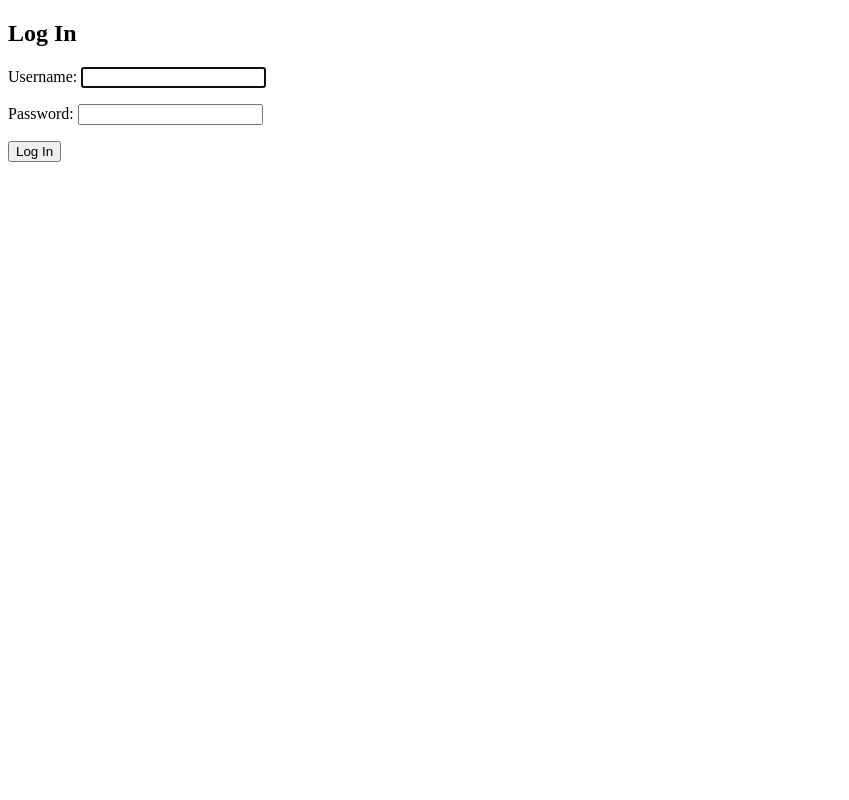
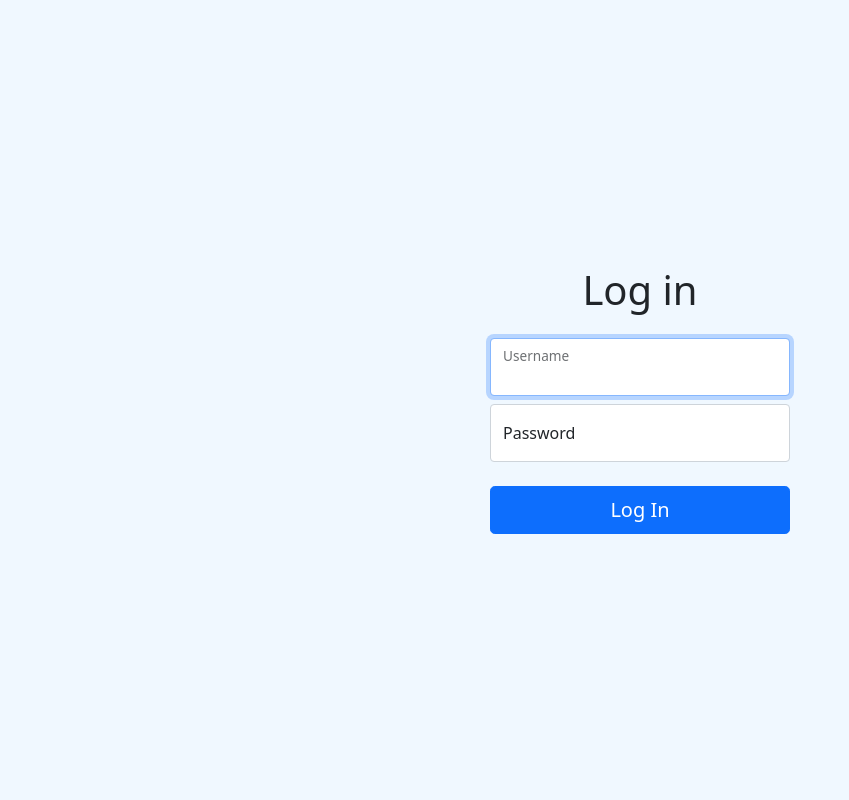
Before and after one commit to grglcy/borg-web, a Django app: page /accounts/login/ in a window 1280 px wide. Shown: the whole page, without its empty margins (0-849 px from the left). Run offline with Django 3.2, Linux system fonts and the light colour scheme.

Commit message:
Improve login form layout and aesthetic

```diff
--- a/borgweb/templates/registration/login.html
+++ b/borgweb/templates/registration/login.html
@@ -3,15 +3,57 @@
 <head>
     <meta charset="UTF-8">
     <title>Login</title>
+    <link href="https://cdn.jsdelivr.net/npm/bootstrap@5.0.0/dist/css/bootstrap.min.css" rel="stylesheet" integrity="sha384-wEmeIV1mKuiNpC+IOBjI7aAzPcEZeedi5yW5f2yOq55WWLwNGmvvx4Um1vskeMj0" crossorigin="anonymous">
+    <script src="https://cdn.jsdelivr.net/npm/bootstrap@5.0.0/dist/js/bootstrap.bundle.min.js" integrity="sha384-p34f1UUtsS3wqzfto5wAAmdvj+osOnFyQFpp4Ua3gs/ZVWx6oOypYoCJhGGScy+8" crossorigin="anonymous"></script>
+    <style>
+        html, body {
+            height: 100%;
+        }
+
+        body {
+            display: flex;
+            align-items: center;
+            padding-top: 40px;
+            padding-bottom: 40px;
+            background-color: aliceblue;
+            text-align: center;
+        }
+
+        .form-signin {
+            width: 100%;
+            max-width: 330px;
+            padding: 15px;
+            margin: auto;
+        }
+    </style>
 </head>
-<body>
+<body class="text-center">
 {% block content %}
-  <h2>Log In</h2>
-  <form method="post">
-    {% csrf_token %}
-    {{ form.as_p }}
-    <button type="submit">Log In</button>
-  </form>
+
+<main class="form-signin">
+    <form method="post p-4">
+        {% csrf_token %}
+        <!--    <img class="mb-4" src="" alt="" width="" height="">-->
+        <h1 class="h1 mb-4 fw-regular">Log in</h1>
+
+        <div class="form-floating my-2">
+            <input class="form-control" placeholder="Username" type="text" name="username" autofocus=""
+                   autocapitalize="none" autocomplete="username"
+                   maxlength="150" required="" id="{{ form.username.id_for_label }}">
+            <label for="{{ form.username.id_for_label }}">Username</label>
+
+        </div>
+        <div class="form-floating mb-4">
+            <input class="form-control" placeholder="Password" type="password" name="password"
+                   autocomplete="current-password" required=""
+                   id="{{ form.password.id_for_label }}">
+            <label for="{{ form.password.id_for_label }}">Password</label>
+        </div>
+
+        <button class="w-100 btn btn-lg btn-primary" type="submit">Log In</button>
+    </form>
+</main>
+
 {% endblock %}
 </body>
 </html>
```
